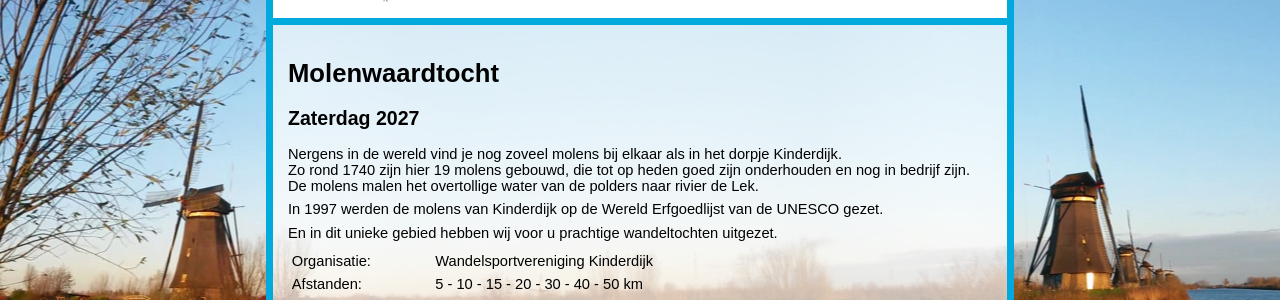
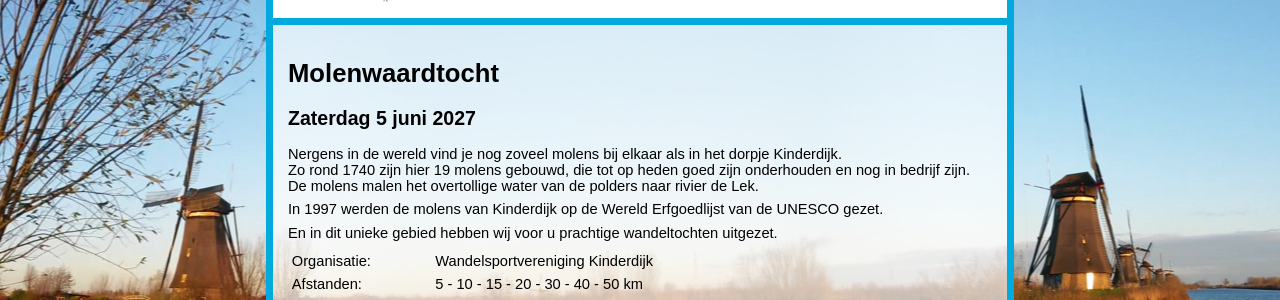
Before and after one commit to jvisser84/www.wsvkinderdijk.nl, a Jekyll site: the page built from docs/molenwaardtocht.md, in a window 1280 px wide. Shown: the part 190-490 px from the top of the page. Built offline with Jekyll 4.4.1, drawn with Linux system fonts in a browser that asks for light colours.

Commit message:
Datum Molenwaardtocht 2027 toegevoegd.

```diff
--- a/docs/_data/wandelprogramma.yml
+++ b/docs/_data/wandelprogramma.yml
@@ -43,3 +43,6 @@
 - name: Vakantiereis Harz
   location: (DE)
   date: 28 september t/m 3 oktober 2026
+- name: Molenwaardtocht (wsv Kinderdijk)
+  location: Kinderdijk
+  date: 5 juni 2027
--- a/docs/molenwaardtocht.md
+++ b/docs/molenwaardtocht.md
@@ -3,7 +3,7 @@ layout: default
 title: Molenwaardtocht
 permalink: /molenwaardtocht
 ---
-### Zaterdag 2027
+### Zaterdag 5 juni 2027
 
 Nergens in de wereld vind je nog zoveel molens bij elkaar als in het dorpje Kinderdijk.
 Zo rond 1740 zijn hier 19 molens gebouwd, die tot op heden goed zijn onderhouden en nog in bedrijf zijn.
```
